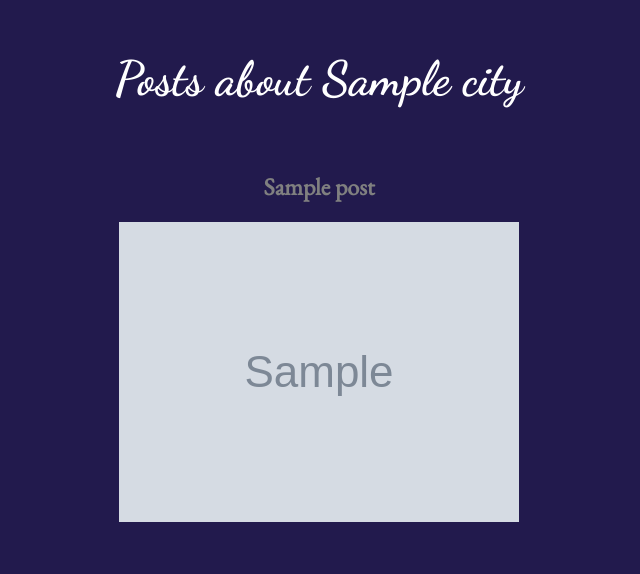
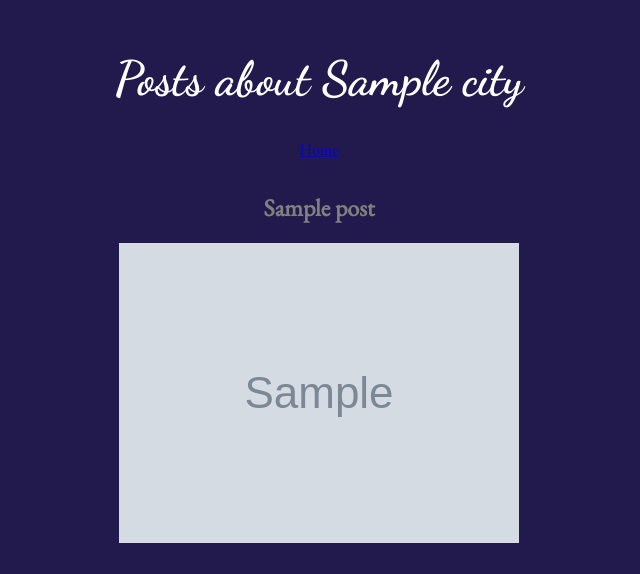
Before and after one commit to neilfitz/wanderment, a Django app: page /posts/cities/1/ in a window 1280 px wide. Shown: the top 574 px of the page, without its empty margins (321-961 px from the left). Run offline with Django 3.2, Linux system fonts and the light colour scheme; tables that the repository leaves empty hold one stand-in row (values such as "Sample post"); grey boxes marked "Sample" are stand-in pictures; some libraries are stand-ins or nearby versions.

Commit message:
Added basic home link to city page

```diff
--- a/wanderment/posts/templates/posts/city_posts.html
+++ b/wanderment/posts/templates/posts/city_posts.html
@@ -16,6 +16,7 @@
     <body>
     <center>
       <h1 style="font-family:'Dancing Script',serif;color:white;font-size:300%; margin-top:50px;">Posts about {{c.name}}</h1>
+      <a href='/' title='Home'>Home</a>
       <table>
         {% for post in p %}
 
```
